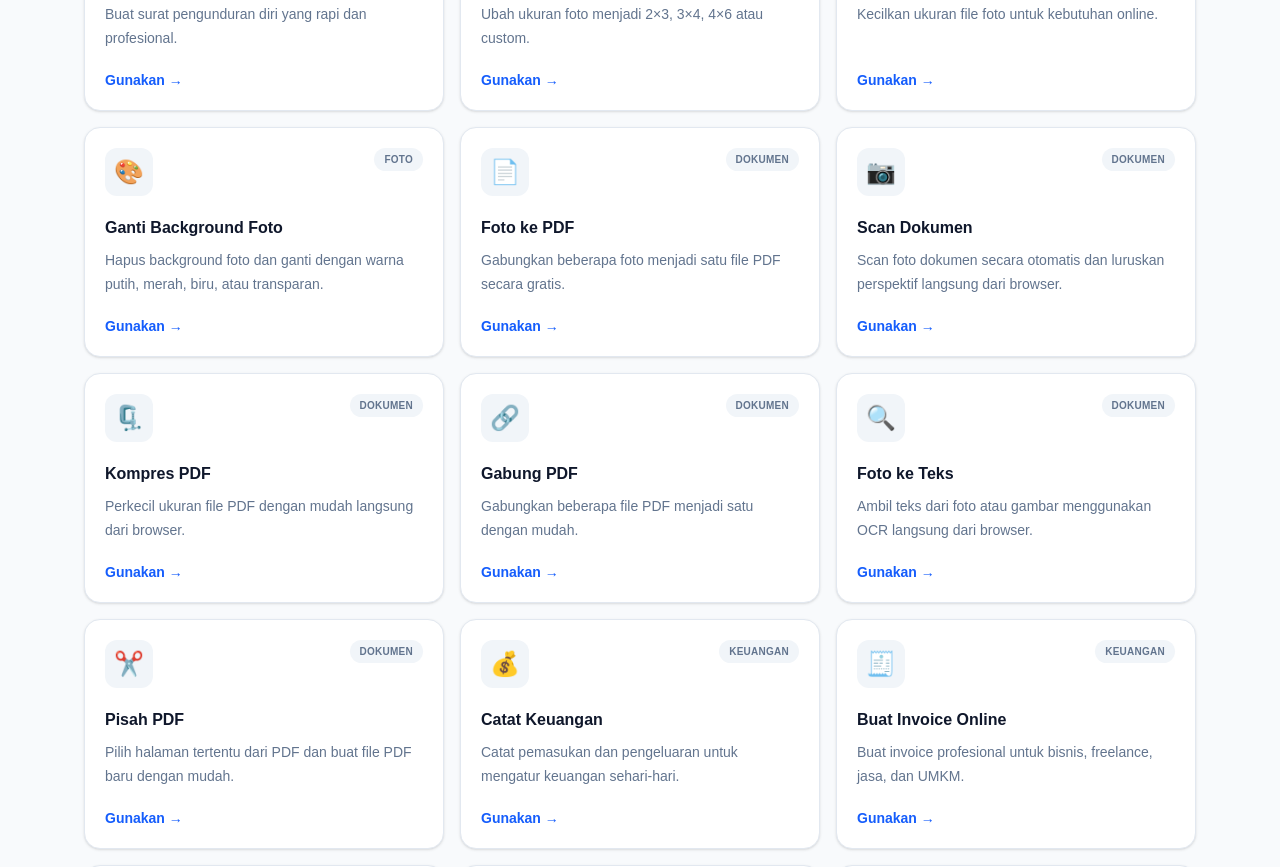
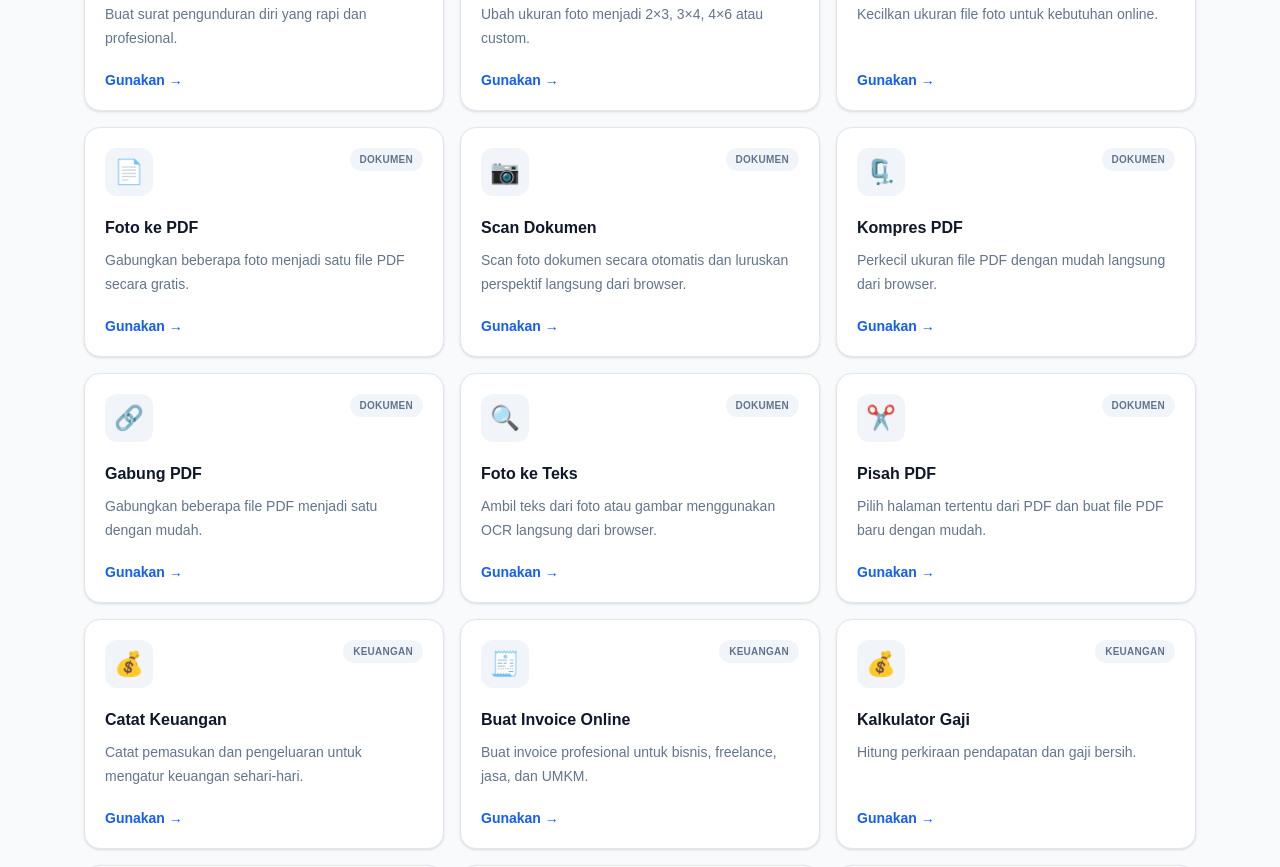
Before and after one commit to privettt72-cloud/urusin, a Next.js app: page / in a window 1280 px wide. Shown: the part 2240-3107 px from the top of the page. Built offline with nearby package versions, Linux system fonts and the light colour scheme.

Commit message:
remove background photo tool from homepage

```diff
--- a/app/page.tsx
+++ b/app/page.tsx
@@ -68,16 +68,7 @@ const tools: Tool[] = [
      category: "Foto",
      popular: true,
   },
-  {
-     icon: "🎨",
-     title: "Ganti Background Foto",
-     description:
-     "Hapus background foto dan ganti dengan warna putih, merah, biru, atau transparan.",
-     href: "/ganti-background",
-     category: "Foto",
-     popular: false,
 
-  },
   {
      icon: "📄",
      title: "Foto ke PDF",
```
